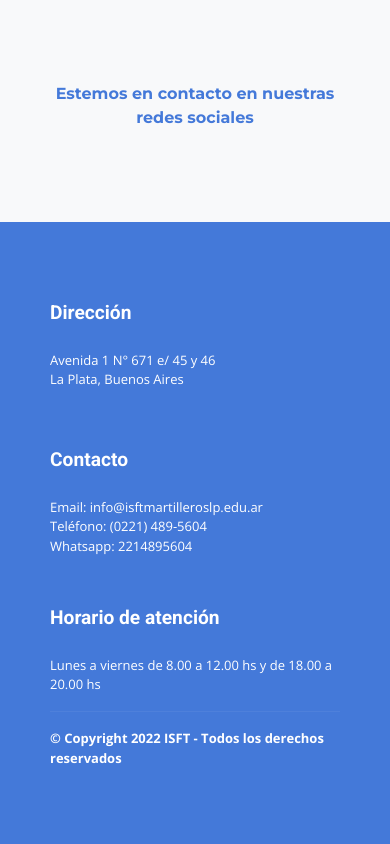
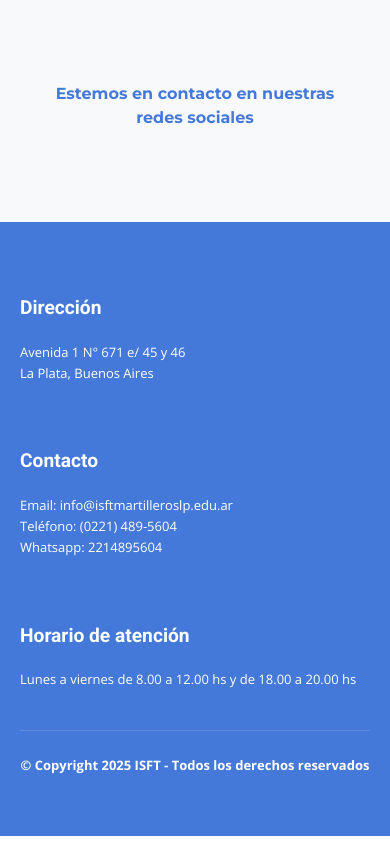
Before and after one commit to agusszarate/instituto-de-martilleros, a Next.js app: page / in a window 390 px wide. Shown: the part 5790-6634 px from the top of the page. Built offline with nearby package versions, Linux system fonts and the light colour scheme.

Commit message:
refactor header/footer responsive spacing, adjust header cols and restructure MainLayout footer layout

```diff
--- a/app/layout.tsx
+++ b/app/layout.tsx
@@ -89,11 +89,33 @@ export default function RootLayout({
             }
 
             .ant-layout-header .ant-row {
-              padding: 0 50px !important;
+              padding: 0 30px !important;
             }
 
             .ant-layout-header a {
               justify-content: flex-start !important;
+            }
+          }
+
+          @media (min-width: 1200px) {
+            .ant-layout-header .ant-row {
+              padding: 0 50px !important;
+            }
+          }
+
+          .ant-layout-footer {
+            padding: 40px 20px 60px !important;
+          }
+
+          @media (min-width: 768px) {
+            .ant-layout-footer {
+              padding: 50px 40px 70px !important;
+            }
+          }
+
+          @media (min-width: 1200px) {
+            .ant-layout-footer {
+              padding: 60px 50px 80px !important;
             }
           }
 
--- a/components/Layout/MainLayout.tsx
+++ b/components/Layout/MainLayout.tsx
@@ -50,7 +50,7 @@ const MainLayout: React.FC<LayoutProps> = ({ children }) => {
           align="middle"
           style={{ height: "100%", padding: "0 20px" }}
         >
-          <Col xs={24} sm={24} md={14} lg={8}>
+          <Col xs={24} sm={24} md={12} lg={7}>
             <a
               href="#"
               onClick={(e) => {
@@ -94,7 +94,7 @@ const MainLayout: React.FC<LayoutProps> = ({ children }) => {
             </a>
           </Col>
           {/* Desktop Menu */}
-          <Col xs={0} md={10} lg={16}>
+          <Col xs={0} md={12} lg={17}>
             <Menu
               mode="horizontal"
               items={menuItems.map((item) => ({
@@ -136,15 +136,21 @@ const MainLayout: React.FC<LayoutProps> = ({ children }) => {
       <Content style={{ marginTop: "80px" }}>{children}</Content>
 
       {/* Footer */}
-      <AntFooter style={{ background: "#4479d9", padding: "45px 50px 75px" }}>
-        <Row gutter={[48, 48]} justify="start">
-          <Col xs={24} sm={24} md={6} lg={6}>
-            <Space direction="vertical" size="middle" style={{ width: "100%" }}>
+      <AntFooter style={{ background: "#4479d9" }}>
+        <Row gutter={[32, 32]} justify="center">
+          <Col xs={24} sm={24} md={20} lg={18} xl={16}>
+            <Row gutter={[32, 32]}>
+              <Col xs={24} sm={12} md={8}>
+                <Space
+                  direction="vertical"
+                  size="small"
+                  style={{ width: "100%" }}
+                >
                   <Title
                     level={5}
                     style={{
                       color: "#ffffff",
-                  marginBottom: "8px",
+                      marginBottom: "12px",
                       fontWeight: 700,
                       fontFamily: '"Roboto", sans-serif',
                       fontSize: "19.2px",
@@ -155,23 +161,30 @@ const MainLayout: React.FC<LayoutProps> = ({ children }) => {
                   <Paragraph
                     style={{
                       color: "#ffffff",
-                  marginBottom: "24px",
+                      marginBottom: 0,
                       fontSize: "13px",
                       fontFamily: '"Open Sans", sans-serif',
-                  lineHeight: 1.5,
+                      lineHeight: 1.6,
                     }}
                   >
                     Avenida 1 N° 671 e/ 45 y 46
                     <br />
                     La Plata, Buenos Aires
                   </Paragraph>
+                </Space>
+              </Col>
 
+              <Col xs={24} sm={12} md={8}>
+                <Space
+                  direction="vertical"
+                  size="small"
+                  style={{ width: "100%" }}
+                >
                   <Title
                     level={5}
                     style={{
                       color: "#ffffff",
-                  marginBottom: "8px",
-                  marginTop: "16px",
+                      marginBottom: "12px",
                       fontWeight: 700,
                       fontFamily: '"Roboto", sans-serif',
                       fontSize: "19.2px",
@@ -182,10 +195,10 @@ const MainLayout: React.FC<LayoutProps> = ({ children }) => {
                   <Paragraph
                     style={{
                       color: "#ffffff",
-                  marginBottom: "16px",
+                      marginBottom: 0,
                       fontSize: "13px",
                       fontFamily: '"Open Sans", sans-serif',
-                  lineHeight: 1.5,
+                      lineHeight: 1.6,
                     }}
                   >
                     Email: info@isftmartilleroslp.edu.ar
@@ -194,13 +207,20 @@ const MainLayout: React.FC<LayoutProps> = ({ children }) => {
                     <br />
                     Whatsapp: 2214895604
                   </Paragraph>
+                </Space>
+              </Col>
 
+              <Col xs={24} sm={12} md={8}>
+                <Space
+                  direction="vertical"
+                  size="small"
+                  style={{ width: "100%" }}
+                >
                   <Title
                     level={5}
                     style={{
                       color: "#ffffff",
-                  marginBottom: "8px",
-                  marginTop: "16px",
+                      marginBottom: "12px",
                       fontWeight: 700,
                       fontFamily: '"Roboto", sans-serif',
                       fontSize: "19.2px",
@@ -214,7 +234,7 @@ const MainLayout: React.FC<LayoutProps> = ({ children }) => {
                       marginBottom: 0,
                       fontSize: "13px",
                       fontFamily: '"Open Sans", sans-serif',
-                  lineHeight: 1.5,
+                      lineHeight: 1.6,
                     }}
                   >
                     Lunes a viernes de 8.00 a 12.00 hs y de 18.00 a 20.00 hs
@@ -222,16 +242,18 @@ const MainLayout: React.FC<LayoutProps> = ({ children }) => {
                 </Space>
               </Col>
             </Row>
+          </Col>
+        </Row>
 
         <Row
-          justify="start"
+          justify="center"
           style={{
-            marginTop: "16px",
-            paddingTop: "16px",
-            borderTop: "1px solid rgba(255,255,255,0.05)",
+            marginTop: "40px",
+            paddingTop: "24px",
+            borderTop: "1px solid rgba(255,255,255,0.15)",
           }}
         >
-          <Col>
+          <Col xs={24} style={{ textAlign: "center" }}>
             <Text
               style={{
                 color: "#ffffff",
@@ -240,7 +262,8 @@ const MainLayout: React.FC<LayoutProps> = ({ children }) => {
                 fontFamily: '"Open Sans", sans-serif',
               }}
             >
-              © Copyright 2022 ISFT - Todos los derechos reservados
+              © Copyright {new Date().getFullYear()} ISFT - Todos los derechos
+              reservados
             </Text>
           </Col>
         </Row>
```
Lines whose indentation alone changed are shown as unchanged.
